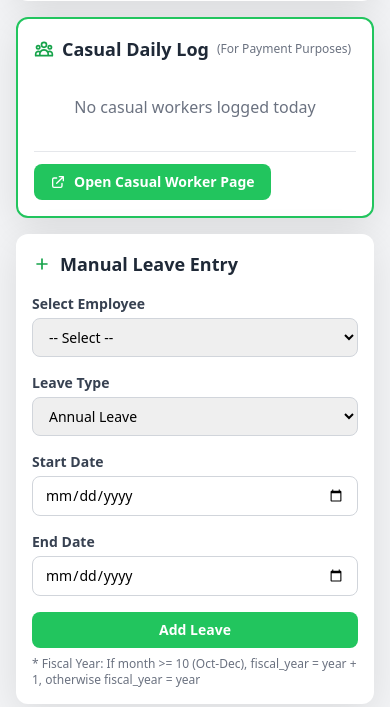
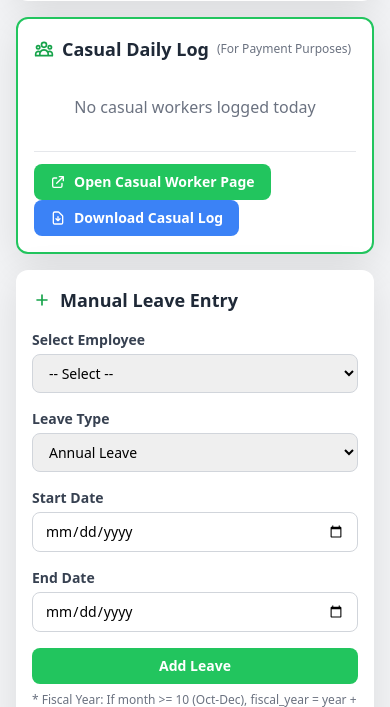
Before and after one commit to sew49/AISL-, a Flask app: page /admin/dashboard in a window 390 px wide. Shown: the part 1456-2163 px from the top of the page. Run offline with Flask 3, Linux system fonts and the light colour scheme; the visitor is signed in with stand-in values (Sample User, id 1); some libraries are stand-ins or nearby versions.

Commit message:
feat: Add CSV export for casual workers
- Added export_casual_csv route to download casual attendance logs
- CSV includes: Date, Name, Phone Number, Work Type, Clock In/Out Times
- Supports multi-entry per day (shows every individual session)
- Added Download Casual Log button in Admin Dashboard
- Preserves all existing features (Email, PDF, Leave balances)

```diff
--- a/attendance_system/app.py
+++ b/attendance_system/app.py
@@ -2152,6 +2152,84 @@ def casual_logs():
         }), 500
 
 
+@app.route('/export_casual_csv')
+def export_casual_csv():
+    """Export casual worker attendance to CSV"""
+    if not session.get('admin_logged_in'):
+        return redirect(url_for('admin_login'))
+
+    try:
+        # Get date filters if provided
+        start_date = request.args.get('start_date')
+        end_date = request.args.get('end_date')
+
+        # Build query
+        query = CasualAttendance.query
+        if start_date:
+            start = datetime.strptime(start_date, '%Y-%m-%d').date()
+            query = query.filter(CasualAttendance.work_date >= start)
+        if end_date:
+            end = datetime.strptime(end_date, '%Y-%m-%d').date()
+            query = query.filter(CasualAttendance.work_date <= end)
+
+        # Get all records ordered by date (newest first), then by clock in time
+        casuals = query.order_by(CasualAttendance.work_date.desc(), CasualAttendance.clock_in.desc()).all()
+
+        # Generate CSV
+        import csv
+        from io import StringIO
+
+        output = StringIO()
+        writer = csv.writer(output)
+
+        # Header row
+        writer.writerow(['Date', 'Name', 'Phone Number', 'Work Type', 'Clock In Time', 'Clock Out Time'])
+
+        # Data rows - include ALL entries (supports multi-entry per day)
+        for c in casuals:
+            # Format date
+            date_str = c.work_date.strftime('%Y-%m-%d') if c.work_date else ''
+
+            # Format clock in time
+            clock_in_str = c.clock_in.strftime('%H:%M') if c.clock_in else ''
+
+            # Format clock out time
+            clock_out_str = c.clock_out.strftime('%H:%M') if c.clock_out else ''
+
+            writer.writerow([
+                date_str,
+                c.name or '',
+                c.phone_number or '',
+                c.work_type or '',
+                clock_in_str,
+                clock_out_str
+            ])
+
+        # Return as downloadable file
+        output.seek(0)
+
+        # Generate filename with date range if provided
+        if start_date and end_date:
+            filename = f'casual_workers_{start_date}_to_{end_date}.csv'
+        elif start_date:
+            filename = f'casual_workers_from_{start_date}.csv'
+        elif end_date:
+            filename = f'casual_workers_until_{end_date}.csv'
+        else:
+            filename = 'casual_workers_all.csv'
+
+        return make_response(output.getvalue(), 200, {
+            'Content-Type': 'text/csv',
+            'Content-Disposition': f'attachment; filename={filename}'
+        })
+
+    except Exception as e:
+        print(f"❌ ERROR exporting casual CSV: {str(e)}")
+        import traceback
+        traceback.print_exc()
+        return redirect(url_for('admin_dashboard'))
+
+
 # =====================================================
 # MAIN
 # =====================================================
--- a/attendance_system/templates/admin/dashboard.html
+++ b/attendance_system/templates/admin/dashboard.html
@@ -436,11 +436,17 @@
         {% endif %}
 
         <div class="mt-4 pt-3 border-t border-gray-200">
-            <a href="{{ url_for('casual_page') }}" target="_blank" class="inline-flex items-center px-4 py-2 bg-green-500 hover:bg-green-600 text-white rounded-lg text-sm font-bold transition-colors">
+            <a href="{{ url_for('casual_page') }}" target="_blank" class="inline-flex items-center px-4 py-2 bg-green-500 hover:bg-green-600 text-white rounded-lg text-sm font-bold transition-colors mr-2">
                 <svg class="w-4 h-4 mr-2" fill="none" stroke="currentColor" viewBox="0 0 24 24">
                     <path stroke-linecap="round" stroke-linejoin="round" stroke-width="2" d="M10 6H6a2 2 0 00-2 2v10a2 2 0 002 2h10a2 2 0 002-2v-4M14 4h6m0 0v6m0-6L10 14"></path>
                 </svg>
                 Open Casual Worker Page
+            </a>
+            <a href="{{ url_for('export_casual_csv') }}" class="inline-flex items-center px-4 py-2 bg-blue-500 hover:bg-blue-600 text-white rounded-lg text-sm font-bold transition-colors">
+                <svg class="w-4 h-4 mr-2" fill="none" stroke="currentColor" viewBox="0 0 24 24">
+                    <path stroke-linecap="round" stroke-linejoin="round" stroke-width="2" d="M12 10v6m0 0l-3-3m3 3l3-3m2 8H7a2 2 0 01-2-2V5a2 2 0 012-2h5.586a1 1 0 01.707.293l5.414 5.414a1 1 0 01.293.707V19a2 2 0 01-2 2z"></path>
+                </svg>
+                Download Casual Log
             </a>
         </div>
     </section>
```
